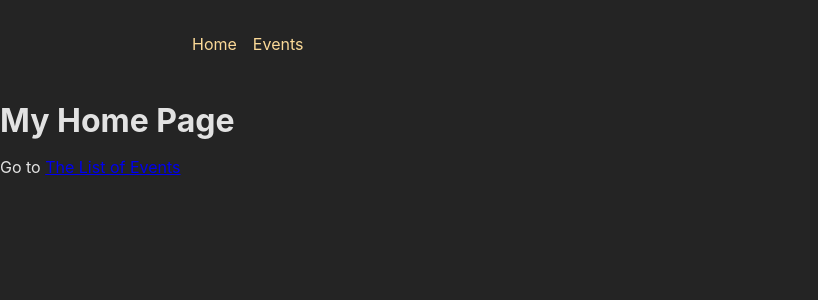
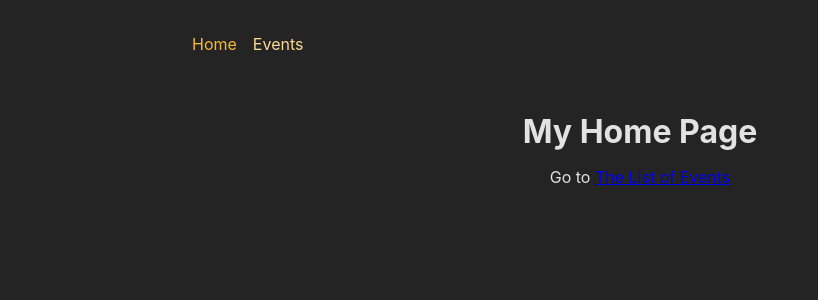
Before and after one commit to AlanLeverenz/react-complete-guide-summary, a React (Create React App) app in the folder 12-adv-starting-project/frontend/: page / in a window 1280 px wide. Shown: the top 300 px of the page, without its empty margins (0-818 px from the left). Built offline with nearby package versions, Linux system fonts and the light colour scheme.

Commit message:
installed react-router-dom, updated index.css

```diff
--- a/12-adv-starting-project/frontend/package.json
+++ b/12-adv-starting-project/frontend/package.json
@@ -8,6 +8,7 @@
     "@testing-library/user-event": "^13.5.0",
     "react": "^18.2.0",
     "react-dom": "^18.2.0",
+    "react-router-dom": "^6.8.0",
     "react-scripts": "5.0.1",
     "web-vitals": "^2.1.4"
   },
--- a/12-adv-starting-project/frontend/src/components/MainNavigation.js
+++ b/12-adv-starting-project/frontend/src/components/MainNavigation.js
@@ -1,3 +1,4 @@
+import { NavLink } from 'react-router-dom';
 import classes from './MainNavigation.module.css';
 
 function MainNavigation() {
@@ -6,15 +7,30 @@
       <nav>
         <ul className={classes.list}>
           <li>
-            <a>Home</a>
+            <NavLink
+              to="/"
+              className={({ isActive }) =>
+                isActive ? classes.active : undefined
+              }
+              end
+            >
+              Home
+            </NavLink>
           </li>
           <li>
-            <a>Events</a>
+            <NavLink
+              to="/events"
+              className={({ isActive }) =>
+                isActive ? classes.active : undefined
+              }
+            >
+              Events
+            </NavLink>
           </li>
         </ul>
       </nav>
     </header>
-  );
+  )
 }
 
 export default MainNavigation;
--- a/12-adv-starting-project/frontend/src/index.css
+++ b/12-adv-starting-project/frontend/src/index.css
@@ -48,3 +48,8 @@
   margin: 0;
   padding: 0;
 }
+
+main {
+  margin: 2rem auto;
+  text-align: center;
+}
```
Also changed, not shown: 1 other file (tests, documents, lock files or other folders).
